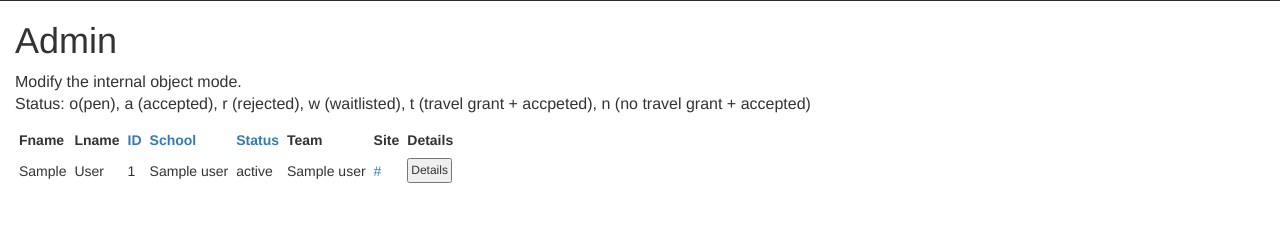
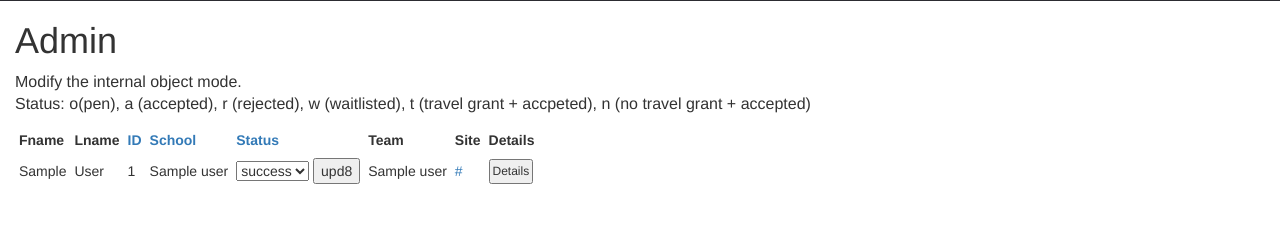
Before and after one commit to HackNC/registration, a Flask app: template registration/templates/admin.html in a window 1280 px wide. Shown: the part 269-515 px from the top of the page. Run offline with Flask 2, Linux system fonts and the light colour scheme; the template is opened without the code that fills it: most values are stand-ins (such as "Sample title", 1, 10 or a date in 2020); parts of the project's set-up code (start-up, migrations or seed data) failed here and were passed over; some libraries are stand-ins or nearby versions.

Commit message:
Admin panel updates - reintroduces the status update as a dropdown

```diff
--- a/registration/admin/renderers.py
+++ b/registration/admin/renderers.py
@@ -1,6 +1,6 @@
 from flask import render_template, jsonify
 
-from registration import models
+from registration import models, utilities
 
 class AdminView():
 
@@ -25,7 +25,8 @@ class AdminView():
                 users = models.HackerUser.query
             return render_template(
                 "admin.html",
-                users=users
+                users=users,
+                statuses=utilities.StatusCodes.keys()
             )
         else:
             return jsonify(**self.permission_denied), 403
--- a/registration/admin/views.py
+++ b/registration/admin/views.py
@@ -27,7 +27,11 @@ def admin_update(user_email):
     if current_user.is_admin:
         if request.method == "POST":
             user = load_user(user_email)
-            return jsonify(user.admin_update(request.form.to_dict()))
+            success_status = user.admin_update(request.form.to_dict())
+            if success_status['status'] == 'success':
+                return redirect(url_for('admin'))
+            else:
+                return jsonify(**success_status)
         elif request.method == "GET":
             user = load_user(user_email)
             return renderers.AdminView(current_user).api_get(user)
--- a/registration/static/index.css
+++ b/registration/static/index.css
@@ -8,6 +8,7 @@ p.help-text {
 }
 .admin td, th {
     padding:4px;
+    max-width:300px;
 }
 .admin button {
     padding: 2px;
--- a/registration/templates/admin.html
+++ b/registration/templates/admin.html
@@ -55,7 +55,19 @@
           <td>{{ user.last_name }}</td>
           <td>{{ user.mlh_id }}</td>
           <td>{{ user.school_name }}</td>
-          <td>{{ user.registration_status }}</td>
+
+          <td>
+            <form method='post' action='{{ url_for("admin_update", user_email=user.email) }}'>
+              <select name="registration_status">
+              {% for status in statuses %}
+                <option value='{{ status }}'
+                  {% if status == user.registration_status %}
+                    selected
+                  {% endif %}>{{ status }}</option>
+              {% endfor %}
+              </select>
+              <input type='submit' value='upd8'>
+            </form>
           <td>{{ user.team_name }}</td>
           <td><a href='{{ user.website }}'>{{ user.website }}</a></td>
           <td><button onclick="get_user('{{ user.email }}')">Details</button></td>
--- a/registration/templates/dashboard.html
+++ b/registration/templates/dashboard.html
@@ -33,11 +33,11 @@
                 <textarea class="form-control" id="{{ field_id }}" name="{{ field_id }}"
                   {{ 'disabled' if not data['editable'] else ''}}>{{ data['value'] }}</textarea>
               </div>
-            {% elif data['formtype'] == 'text' %}
+            {% else %}
               <div class="form-group">
                 <label for="{{ field_id }}">{{ data['friendly_name'] }}</label>
                 <p class="help-text">{{ data['help_text'] }}</p>
-               <input type="text" class="form-control" id="{{ field_id }}" name="{{ field_id }}" value="{{  data['value'] }}" {{ 'disabled' if not data['editable'] else ''}}>
+               <input type="{{ data['formtype'] }}" class="form-control" id="{{ field_id }}" name="{{ field_id }}" value="{{  data['value'] }}" {{ 'disabled' if not data['editable'] else ''}}>
               </div>
             {% endif %}
 
--- a/registration/utilities.py
+++ b/registration/utilities.py
@@ -83,13 +83,13 @@ hacker_get_set_dict = collections.OrderedDict([
     ("github", {
         "friendly_name" : "GitHub URL",
         "help_text" : "A link to your github profile",
-        "formtype": "text",
+        "formtype": "url",
         "always": False
     }),
     ("website", {
         "friendly_name" : "Persoanl URL",
         "help_text" : "Could be your website, or a link to something else you're proud of.",
-        "formtype": "text",
+        "formtype": "url",
         "always": False
     }),
     ("mac_address", {
@@ -106,7 +106,7 @@ hacker_get_set_dict = collections.OrderedDict([
     }),
 ])
 
-# The MLH View
+# The MLH View - what she
 mlh_friendly_names = collections.OrderedDict([
     ("email", "Email"),
     ("first_name", "First Name"),
```
